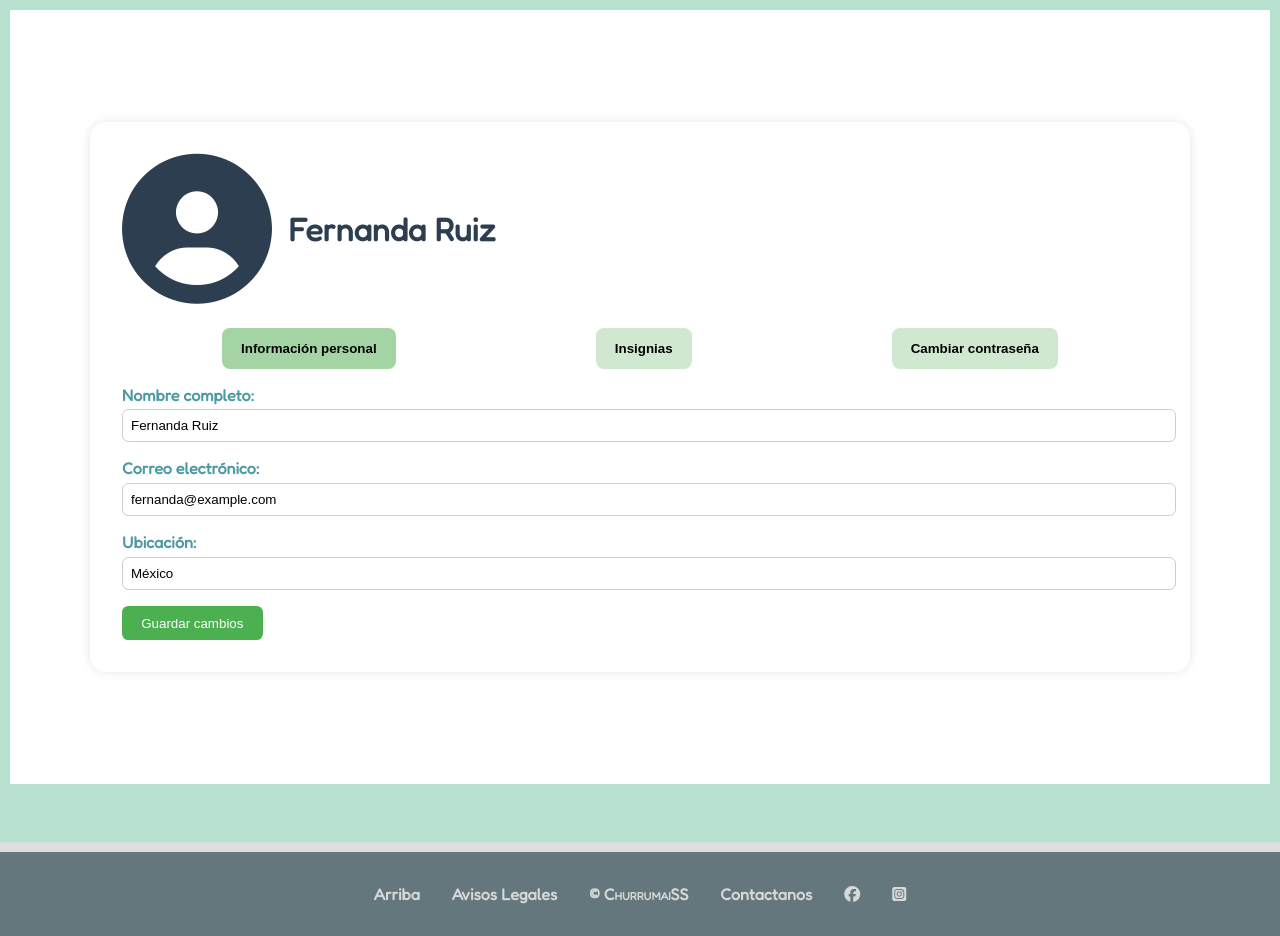
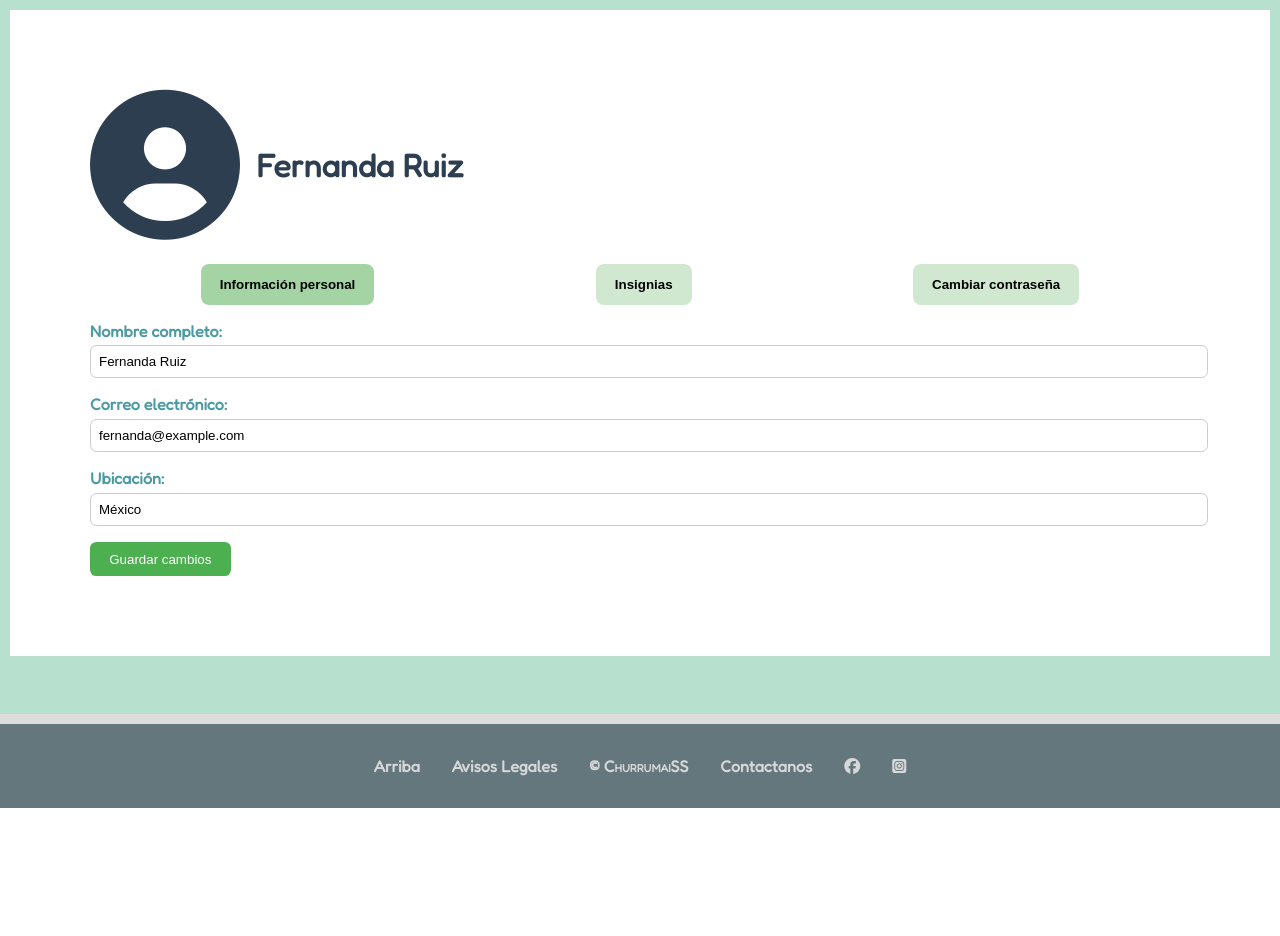
Before and after one commit to Joss-Y8/ConCienciaClimatica, a PHP site: page /html/perfil.html in a window 1280 px wide. Shown: the part 136-1072 px from the top of the page. After the commit the page ends 944 px from the top, so only its background shows below. Run offline with PHP 8.4, Linux system fonts and the light colour scheme; some libraries are stand-ins or nearby versions.

Commit message:
Se atualizó fromstyle

```diff
--- a/concienciaclimatica/css/formstyle.css
+++ b/concienciaclimatica/css/formstyle.css
@@ -163,10 +163,6 @@ footer .footer-nav ul li a:hover {
 /* Perfil */
 .perfil-usuario {
   max-width: 1700px;
-  margin: 2rem auto;
-  padding: 2rem;
-  border-radius: 1rem;
-  box-shadow: 0 0 10px rgba(0,0,0,0.1);
   font-family: 'Fredoka', sans-serif;
 }
 
```
